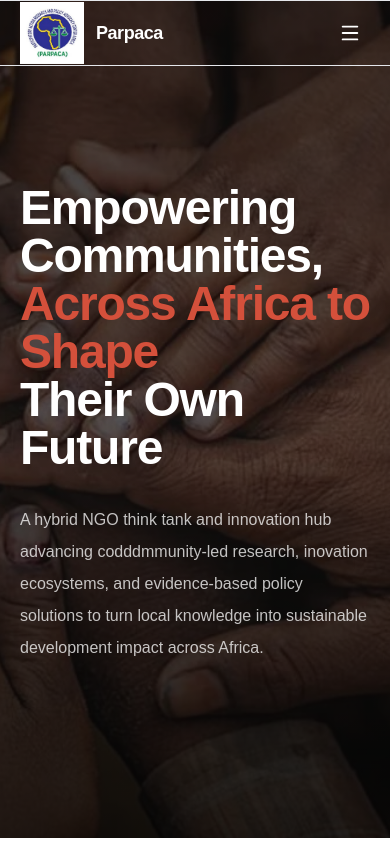
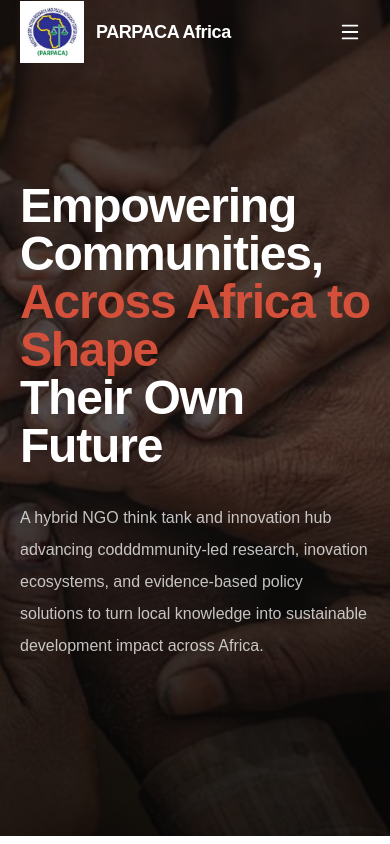
Before and after one commit to contecfy/parpaca, a Next.js app: page / in a window 390 px wide. Shown: the top 844 px of the page. Built offline with nearby package versions, Linux system fonts and the light colour scheme.

Commit message:
changed the image

```diff
--- a/app/page.tsx
+++ b/app/page.tsx
@@ -9,7 +9,7 @@ import Image from "next/image";
 
 export default function Home() {
   return (
-    <div className="">
+    <div className="overflow-x-hidden">
       <Hero />
       <AboutSection />
       <Whatwedo />
--- a/components/navigation/Header.tsx
+++ b/components/navigation/Header.tsx
@@ -39,7 +39,7 @@ function Header() {
             <header
                 className={`
                     sticky top-0 z-50 w-full transition-all duration-500 -mb-18 md:-mb-25
-                    border-t border-b ${borderColor}
+                    md:border-t md:border-b ${borderColor}
                     ${scrolled ? 'bg-white backdrop-blur-xl' : 'bg-transparent'}
                 `}
             >
@@ -58,7 +58,7 @@ function Header() {
                         </div>
                         <div className="">
                             <h2 className={`text-lg font-bold tracking-tight transition-colors duration-300 ${scrolled ? 'text-secondary' : 'text-white'}`}>
-                                Parpaca
+                                PARPACA Africa
                             </h2>
                             <p className={`hidden sm:block text-xs font-medium uppercase tracking-[0.2em] transition-colors duration-300 ${scrolled ? 'text-light-gray' : 'text-white/70'}`}>
                                 Participatory Action Research and<br /> Policy Advocacy Centre
--- a/components/sections/About.tsx
+++ b/components/sections/About.tsx
@@ -132,7 +132,7 @@ const AboutSection = () => {
                         {/* IMAGE */}
                         <div className="relative h-[600px] overflow-hidden">
                             <Image
-                                src="https://images.pexels.com/photos/1108821/pexels-photo-1108821.jpeg"
+                                src="https://images.pexels.com/photos/9490630/pexels-photo-9490630.jpeg"
                                 alt="About PARPACA"
                                 fill
                                 className="object-cover"
```
